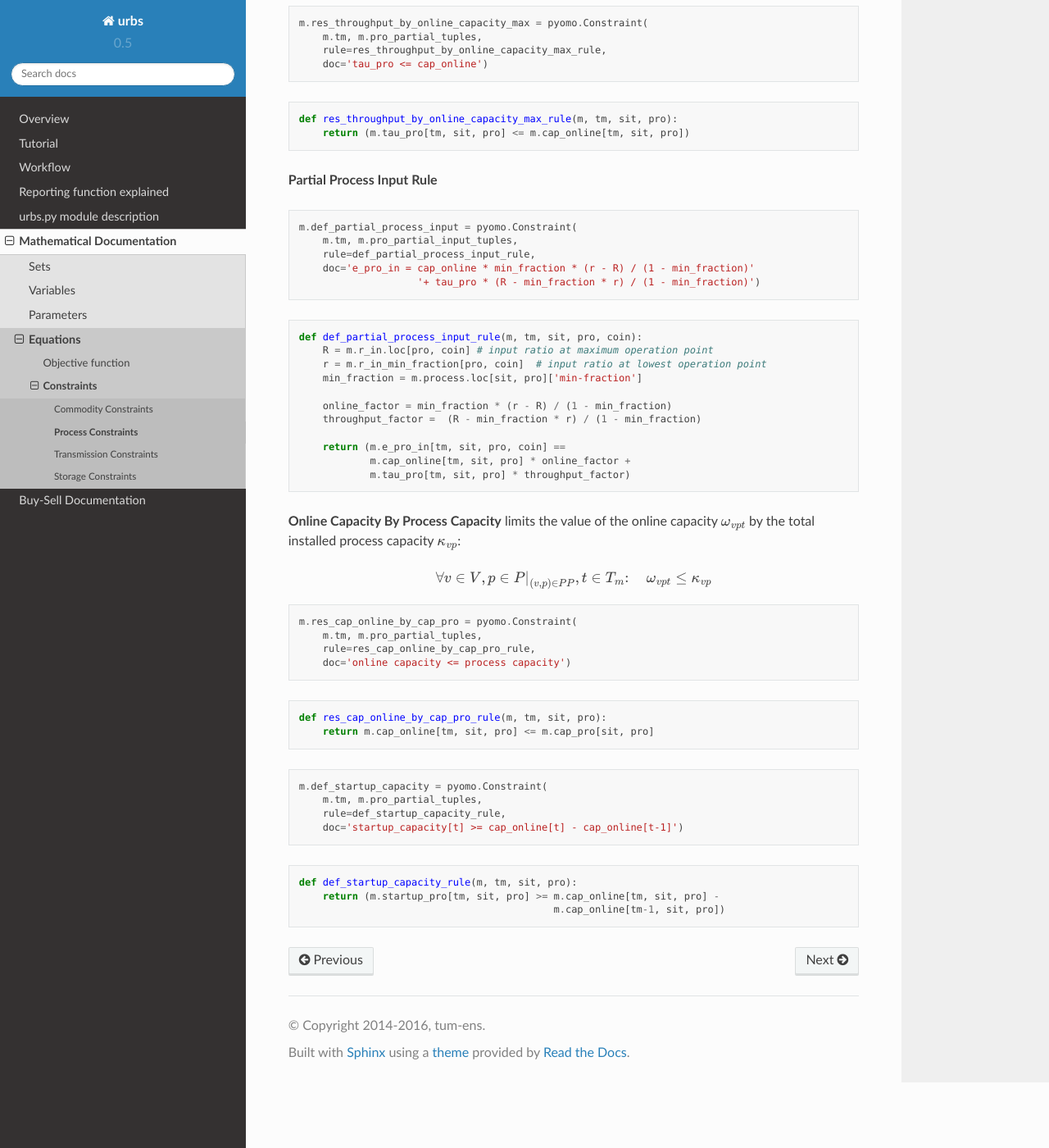
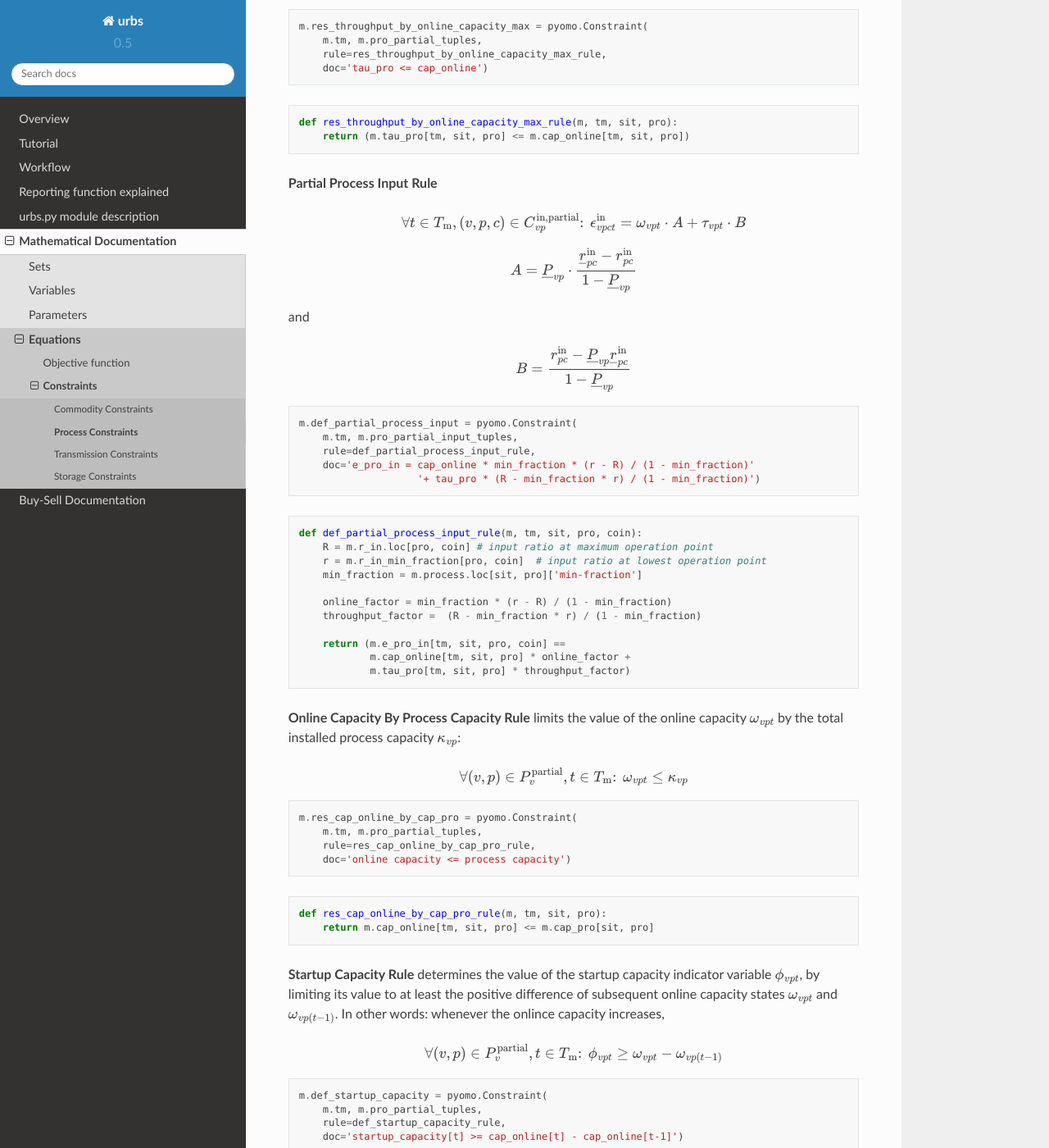
Before and after one commit to tum-ens/urbs, a Sphinx documentation site: the page built from doc/mathdoc/equ-process.rst, in a window 1280 px wide and 1400 px high, scrolled down 4791 px. Shown: the whole window at 82% size. Built offline with Sphinx 7.4.7 and the Read the Docs theme 2.0.0, drawn with Linux system fonts in a browser that asks for light colours; some of the changed text lies outside the part shown.

Commit message:
add last startup & partial constraints

```diff
--- a/doc/mathdoc/equ-commodity.rst
+++ b/doc/mathdoc/equ-commodity.rst
@@ -16,7 +16,7 @@ Commodity Constraints
 
 This function sums up for a given commodity :math:`c`, site :math:`v` and timestep :math:`t`;
 
-	* the consumption: Process input commodity flow  :math:`\epsilon_{vcpt}^\text{in}` of all process tuples using the commodity :math:`c` in the site :math:`v` at the timestep :math:`t`.
+	* the consumption: Process input commodity flow 1 :math:`\epsilon_{vcpt}^\text{in}` of all process tuples using the commodity :math:`c` in the site :math:`v` at the timestep :math:`t`.
 	* the export: Input transmission power flow :math:`\pi_{aft}^\text{in}` of all transmission tuples exporting the commodity :math:`c` from the origin site :math:`v` at the timestep :math:`t`.
 	* the storage input: Input power flow :math:`\epsilon_{vst}^\text{in}` of all storage tuples storing the commodity :math:`c` in the site :math:`v` at the timestep :math:`t`.
 
--- a/doc/mathdoc/equ-process.rst
+++ b/doc/mathdoc/equ-process.rst
@@ -141,13 +141,14 @@ In script ``urbs.py`` the constraint sell buy symmetry rule is defined and calcu
 Partial & Startup Process Constraints
 -------------------------------------
 
-Start
+
 
 **Throughput by Online Capacity Min Rule**
 
 
 .. math::
-    \forall
+    \forall t\in T_\text{m}, (v, p)\in P_v^\text{partial}\colon\
+    \tau_{vpt} \geq \omega_{vpt} \underline{P}_{vp}
 
 ::
 
@@ -161,6 +162,11 @@ Start
 
 
 **Throughput by Online Capacity Max Rule**
+
+
+.. math::
+    \forall t\in T_\text{m}, (v, p)\in P_v^\text{partial}\colon\
+    \tau_{vpt} \leq \omega_{vpt}
 
 ::
 
@@ -176,6 +182,27 @@ Start
 
 **Partial Process Input Rule**
 
+
+
+.. math::
+    \forall t\in T_\text{m}, (v, p, c)\in C_{vp}^\text{in,partial}\colon\
+    \epsilon_{vpct}^\text{in} = \omega_{vpt} \cdot A + \tau_{vpt} \cdot B
+
+
+.. math::
+    A = \underline{P}_{vp} \cdot \frac{
+          \underline{r}_{pc}^\text{in} - r_{pc}^\text{in}}{
+          1 - \underline{P}_{vp}}
+
+and
+
+.. math::
+    B = \frac{
+        r_{pc}^\text{in} -
+          \underline{P}_{vp}
+          \underline{r}_{pc}^\text{in}}{
+        1 - \underline{P}_{vp}}
+
 ::
 
     m.def_partial_process_input = pyomo.Constraint(
@@ -188,12 +215,12 @@ Start
    :pyobject: def_partial_process_input_rule
 
 
-**Online Capacity By Process Capacity** limits the value of the online capacity :math:`\omega_{vpt}` by the total installed process capacity :math:`\kappa_{vp}`:
+**Online Capacity By Process Capacity Rule** limits the value of the online capacity :math:`\omega_{vpt}` by the total installed process capacity :math:`\kappa_{vp}`:
 
 
 .. math::
 
-	\forall \left.v\in V, p\in P\right|_{(v,p)\in PP},t\in T_m\colon\quad
+	\forall (v, p)\in P_v^\text{partial},t\in T_\text{m}\colon\
 	\omega_{vpt} \leq \kappa_{vp}
 
 ::
@@ -206,6 +233,15 @@ Start
 .. literalinclude:: /../urbs.py
    :pyobject: res_cap_online_by_cap_pro_rule
 
+**Startup Capacity Rule** determines the value of the startup capacity indicator variable :math:`\phi_{vpt}`, by limiting its value to at least the positive difference of subsequent online capacity states :math:`\omega_{vpt}` and :math:`\omega_{vp(t-1)}`. In other words: whenever the onlince capacity increases,
+
+
+.. math::
+
+	\forall (v, p)\in P_v^\text{partial},t\in T_\text{m}\colon\
+	\phi_{vpt} \geq \omega_{vpt} - \omega_{vp(t-1)}
+
+
 ::
 
     m.def_startup_capacity = pyomo.Constraint(
--- a/doc/mathdoc/param-tech.rst
+++ b/doc/mathdoc/param-tech.rst
@@ -48,7 +48,7 @@ Technical Parameters
     +-------------------------------------+----+--------------------------------------------+
     |:math:`\overline{PG}_{vp}`           |1/h |Process Maximal Power Gradient (relative)   |
     +-------------------------------------+----+--------------------------------------------+
-    |:math:`\underline{a}_{vp}`           | _  |Process Minimum Part Load Fraction          |
+    |:math:`\underline{P}_{vp}`           | _  |Process Minimum Part Load Fraction          |
     +-------------------------------------+----+--------------------------------------------+
     |:math:`r_{pc}^\text{in}`             | _  |Process Input Ratio                         |
     +-------------------------------------+----+--------------------------------------------+
```
Also changed, not shown: other parts of doc/mathdoc/equ-commodity.rst (+2 -2 lines).
